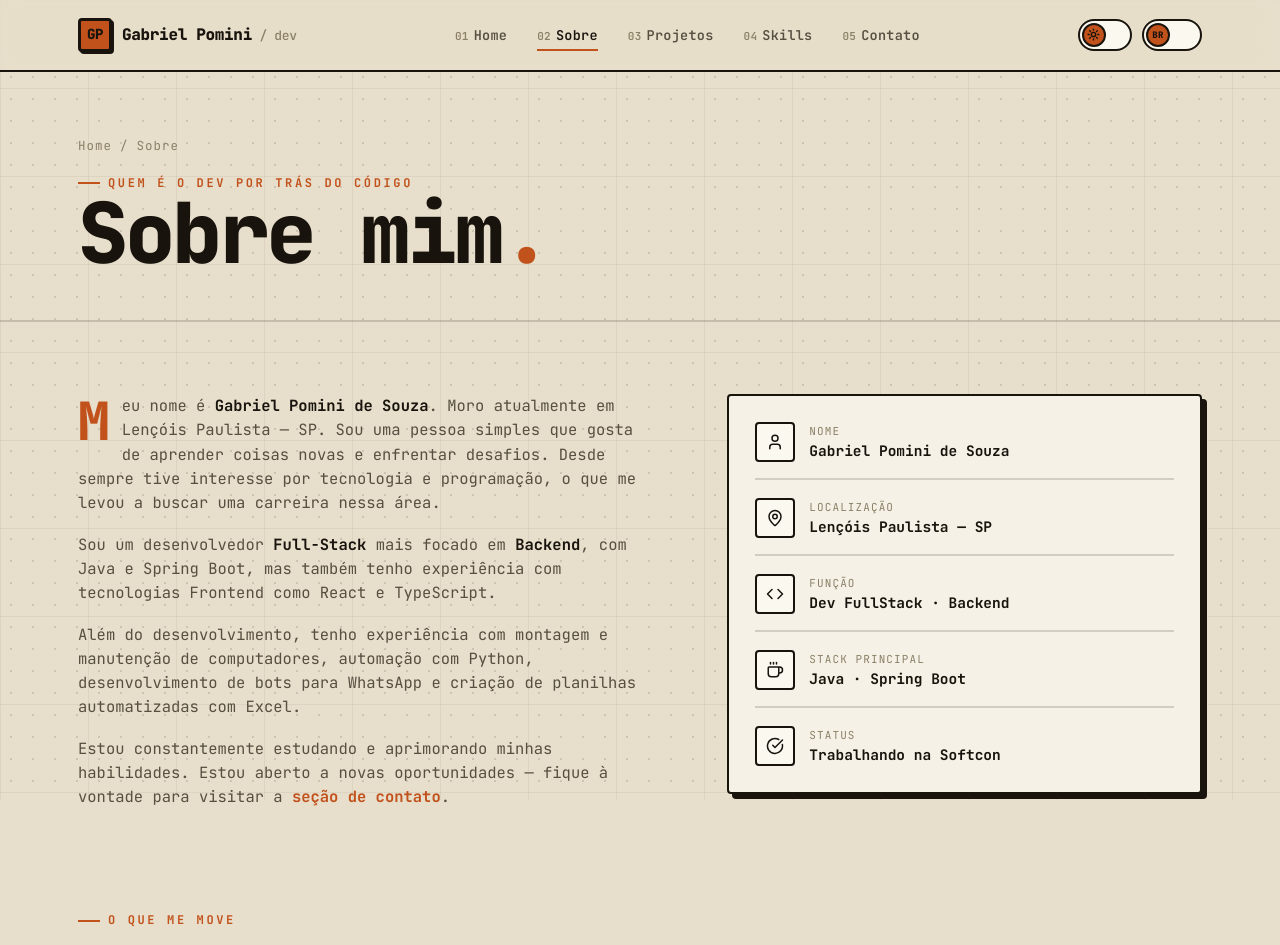
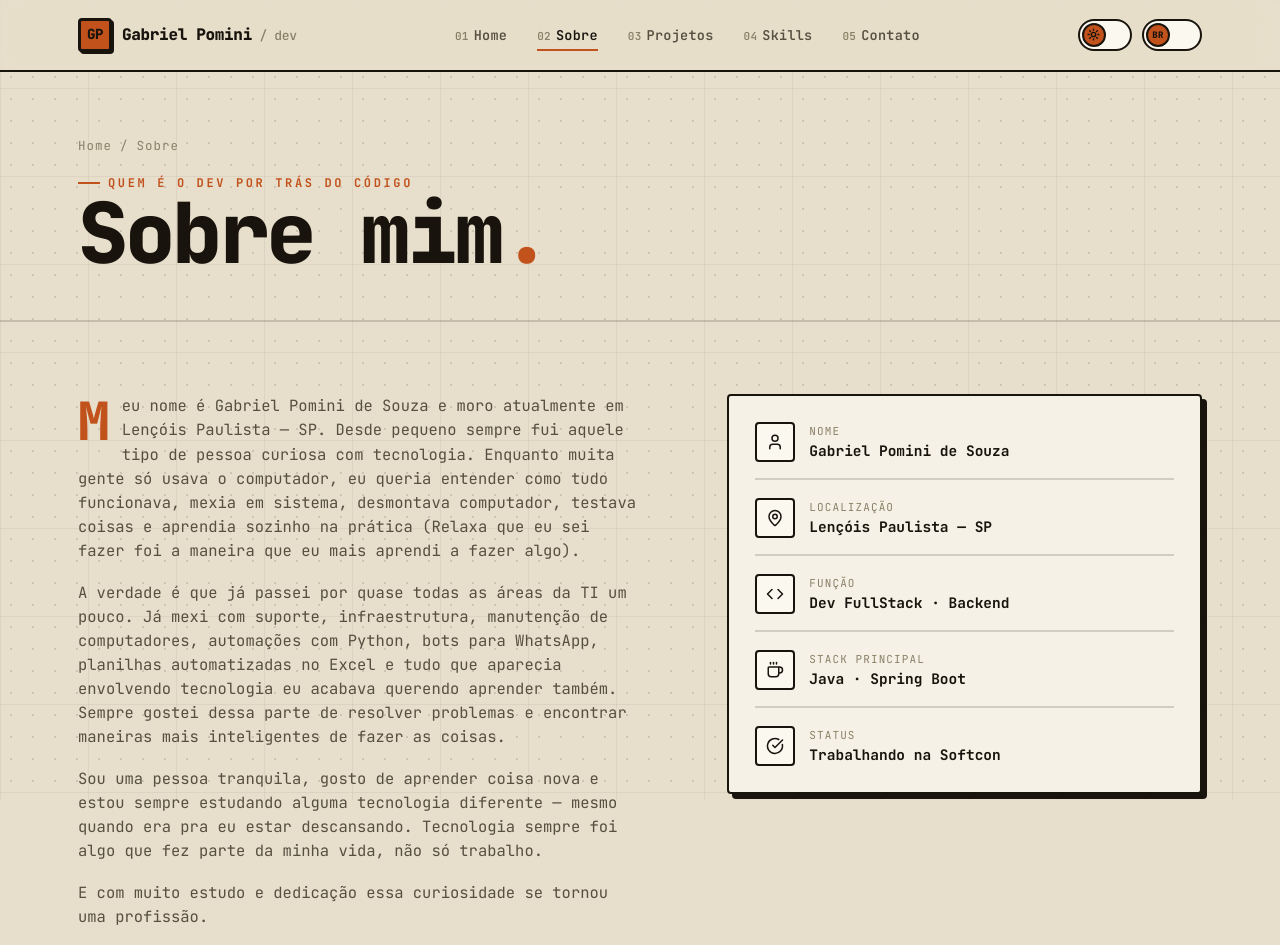
Before and after one commit to PominiGa/Projeto.Portfolio.Gabriel, a React (Vite) app in the folder portfolio/: page /sobre in a window 1280 px wide. Shown: the top 945 px of the page. Built offline with nearby package versions, Linux system fonts and the light colour scheme; the HTML template or start-up script is replaced by a standard one.

Commit message:
fix: atualizar bio do sobre (PT e EN) com texto real do Gabriel

```diff
--- a/portfolio/src/components/sections/About.tsx
+++ b/portfolio/src/components/sections/About.tsx
@@ -28,13 +28,9 @@ export default function About() {
       <section className="wrap">
         <div className="about-grid">
           <Reveal className="about-bio">
-            <p className="first-letter" dangerouslySetInnerHTML={{ __html: a.bio[0] }} />
-            <p dangerouslySetInnerHTML={{ __html: a.bio[1] }} />
-            <p>{a.bio[2]}</p>
-            <p>
-              {a.bio[3]}{' '}
-              <Link to="/contato" className="acc" style={{ fontWeight: 700 }}>{a.bio[4]}</Link>.
-            </p>
+            {a.bio.map((p, i) => (
+              <p key={i} className={i === 0 ? 'first-letter' : ''}>{p}</p>
+            ))}
           </Reveal>
 
           <Reveal delay={120} className="about-card card">
--- a/portfolio/src/translations.ts
+++ b/portfolio/src/translations.ts
@@ -29,11 +29,10 @@ export const translations = {
       eyebrow: 'Quem é o dev por trás do código',
       title: 'Sobre mim',
       bio: [
-        'Meu nome é <strong>Gabriel Pomini de Souza</strong>. Moro atualmente em Lençóis Paulista — SP. Sou uma pessoa simples que gosta de aprender coisas novas e enfrentar desafios. Desde sempre tive interesse por tecnologia e programação, o que me levou a buscar uma carreira nessa área.',
-        'Sou um desenvolvedor <strong>Full-Stack</strong> mais focado em <strong class="acc">Backend</strong>, com Java e Spring Boot, mas também tenho experiência com tecnologias Frontend como React e TypeScript.',
-        'Além do desenvolvimento, tenho experiência com montagem e manutenção de computadores, automação com Python, desenvolvimento de bots para WhatsApp e criação de planilhas automatizadas com Excel.',
-        'Estou constantemente estudando e aprimorando minhas habilidades. Estou aberto a novas oportunidades — fique à vontade para visitar a',
-        'seção de contato',
+        'Meu nome é Gabriel Pomini de Souza e moro atualmente em Lençóis Paulista — SP. Desde pequeno sempre fui aquele tipo de pessoa curiosa com tecnologia. Enquanto muita gente só usava o computador, eu queria entender como tudo funcionava, mexia em sistema, desmontava computador, testava coisas e aprendia sozinho na prática (Relaxa que eu sei fazer foi a maneira que eu mais aprendi a fazer algo).',
+        'A verdade é que já passei por quase todas as áreas da TI um pouco. Já mexi com suporte, infraestrutura, manutenção de computadores, automações com Python, bots para WhatsApp, planilhas automatizadas no Excel e tudo que aparecia envolvendo tecnologia eu acabava querendo aprender também. Sempre gostei dessa parte de resolver problemas e encontrar maneiras mais inteligentes de fazer as coisas.',
+        'Sou uma pessoa tranquila, gosto de aprender coisa nova e estou sempre estudando alguma tecnologia diferente — mesmo quando era pra eu estar descansando. Tecnologia sempre foi algo que fez parte da minha vida, não só trabalho.',
+        'E com muito estudo e dedicação essa curiosidade se tornou uma profissão.',
       ],
       info: [
         { k: 'Nome',            v: 'Gabriel Pomini de Souza' },
@@ -166,11 +165,10 @@ export const translations = {
       eyebrow: 'The dev behind the code',
       title: 'About me',
       bio: [
-        'My name is <strong>Gabriel Pomini de Souza</strong>. I currently live in Lençóis Paulista — SP, Brazil. I\'m a straightforward person who enjoys learning new things and taking on challenges. I\'ve always been drawn to technology and programming, which led me to pursue a career in this field.',
-        'I\'m a <strong>Full-Stack</strong> developer focused primarily on <strong class="acc">Backend</strong>, using Java and Spring Boot, but I also have solid experience with Frontend technologies like React and TypeScript.',
-        'Beyond development, I have experience with computer hardware assembly and maintenance, Python automation, WhatsApp bot development, and building automated spreadsheets with Excel.',
-        "I'm constantly studying and improving my skills. I'm open to new opportunities — feel free to visit the",
-        'contact section',
+        "My name is Gabriel Pomini de Souza and I currently live in Lençóis Paulista — SP. Since I was a kid, I was always that curious type when it came to technology. While most people just used computers, I wanted to understand how everything worked — I messed with systems, took apart computers, tested things and learned on my own through practice (Don't worry, figuring things out on my own was the way I learned the most).",
+        "The truth is I've been through almost every area of IT a little bit. I've dealt with support, infrastructure, computer maintenance, Python automations, WhatsApp bots, automated Excel spreadsheets — and whenever something involving technology came up, I ended up wanting to learn it too. I always liked the problem-solving side and finding smarter ways to get things done.",
+        "I'm a calm person, I like learning new things and I'm always studying some different technology — even when I was supposed to be resting. Technology has always been part of my life, not just work.",
+        'And with a lot of study and dedication, that curiosity became a profession.',
       ],
       info: [
         { k: 'Name',       v: 'Gabriel Pomini de Souza' },
```
